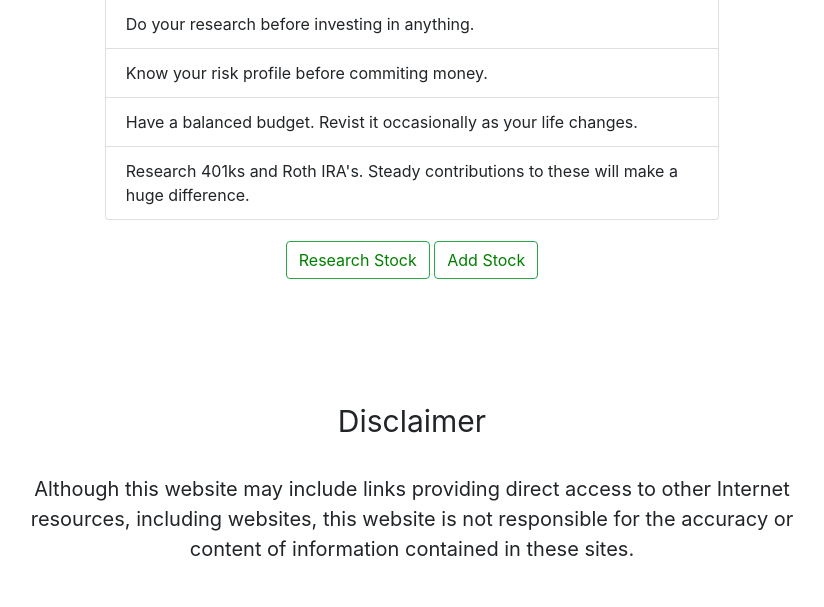
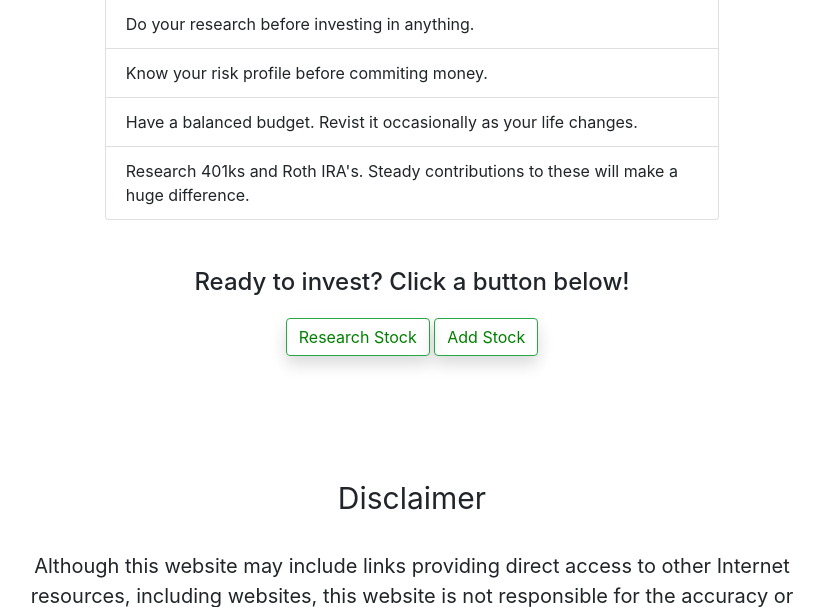
Before and after one commit to bradroehrig/Django_Stocks, a Django app: page /tips.html in a window 1280 px wide. Shown: the part 339-946 px from the top of the page, without its empty margins (228-1052 px from the left). Before the commit the page ends 895 px from the top, so only its background shows below. Run offline with Django 3.2, Linux system fonts and the light colour scheme; a user stored in the database is signed in; parts of the project's set-up code (start-up, migrations or seed data) failed here and were passed over; some libraries are stand-ins or nearby versions.

Commit message:
formatting and styling

```diff
--- a/market/quotes/templates/add_stock.html
+++ b/market/quotes/templates/add_stock.html
@@ -7,7 +7,7 @@
 <form action="{% url 'add_stock' %}" class="form-inline my-2 my-lg-0" method="POST">
     {% csrf_token %}
     <input class="form-control mr-sm-2" type="search" placeholder="Add to portfolio" aria-label="Search" name="ticker">
-    <button class="btn btn-outline-secondary my-2 my-sm-0" type="submit">Add Stock</button>
+    <button class="btn btn-outline-secondary my-2 my-sm-0 shadow-sm" type="submit">Add Stock</button>
 </form>
 <br><br>
 <table class="table table-striped table-bordered table-hover">
@@ -43,7 +43,7 @@
 <br>
 {% for item in ticker %}
 
-<a href="{% url 'delete' item.id %}" class="btn btn-outline-danger my-2 my-sm-0">Delete
+<a href="{% url 'delete' item.id %}" class="btn btn-outline-danger my-2 my-sm-0 shadow-sm">Delete
     {{ item }}</a>&nbsp;&nbsp;&nbsp;&nbsp;&nbsp;
 
 {% endfor %}
--- a/market/quotes/templates/external.html
+++ b/market/quotes/templates/external.html
@@ -60,10 +60,10 @@
 
 <!-- *********************************** -->
 <div style="margin: 2% auto 0% auto; text-align: center">
-    <button class="btn btn-outline-success my-2 my-sm-0">
+    <button class="btn btn-outline-success my-2 my-sm-0 shadow">
         <a href="{% url 'home' %}" style="color:green;">Research Stock</a>
     </button>
-    <button class="btn btn-outline-success my-2 my-sm-0">
+    <button class="btn btn-outline-success my-2 my-sm-0 shadow">
         <a href="{% url 'add_stock' %}" style="color:green;">Add Stock</a>
     </button>
 </div>
--- a/market/quotes/templates/recs.html
+++ b/market/quotes/templates/recs.html
@@ -47,10 +47,10 @@
 
 <!-- *********************************** -->
 <div style="margin: 2% auto 0% auto; text-align: center">
-    <button class="btn btn-outline-success my-2 my-sm-0">
+    <button class="btn btn-outline-success my-2 my-sm-0 shadow">
         <a href="{% url 'home' %}" style="color:green;">Research Stock</a>
     </button>
-    <button class="btn btn-outline-success my-2 my-sm-0">
+    <button class="btn btn-outline-success my-2 my-sm-0 shadow">
         <a href="{% url 'add_stock' %}" style="color:green;">Add Stock</a>
     </button>
 </div>
--- a/market/quotes/templates/tips.html
+++ b/market/quotes/templates/tips.html
@@ -20,15 +20,17 @@
         <li class="list-group-item">Have a balanced budget. Revist it occasionally as your life changes.</li>
         <li class="list-group-item">Research 401ks and Roth IRA's. Steady contributions to these will make a huge difference.</li>
     </ul>
+    <br></br>
+    <h4 class="text-center">Ready to invest? Click a button below!</h4>
 </div>
 
 
 <!-- *********************************** -->
 <div style="margin: 2% auto 0% auto; text-align: center">
-    <button class="btn btn-outline-success my-2 my-sm-0">
+    <button class="btn btn-outline-success my-2 my-sm-0 shadow">
         <a href="{% url 'home' %}" style="color:green;">Research Stock</a>
     </button>
-    <button class="btn btn-outline-success my-2 my-sm-0">
+    <button class="btn btn-outline-success my-2 my-sm-0 shadow">
         <a href="{% url 'add_stock' %}" style="color:green;">Add Stock</a>
     </button>
 </div>
```
Also changed, not shown: market/quotes/templates/home.html (+4 -3 lines), market/db.sqlite3.
